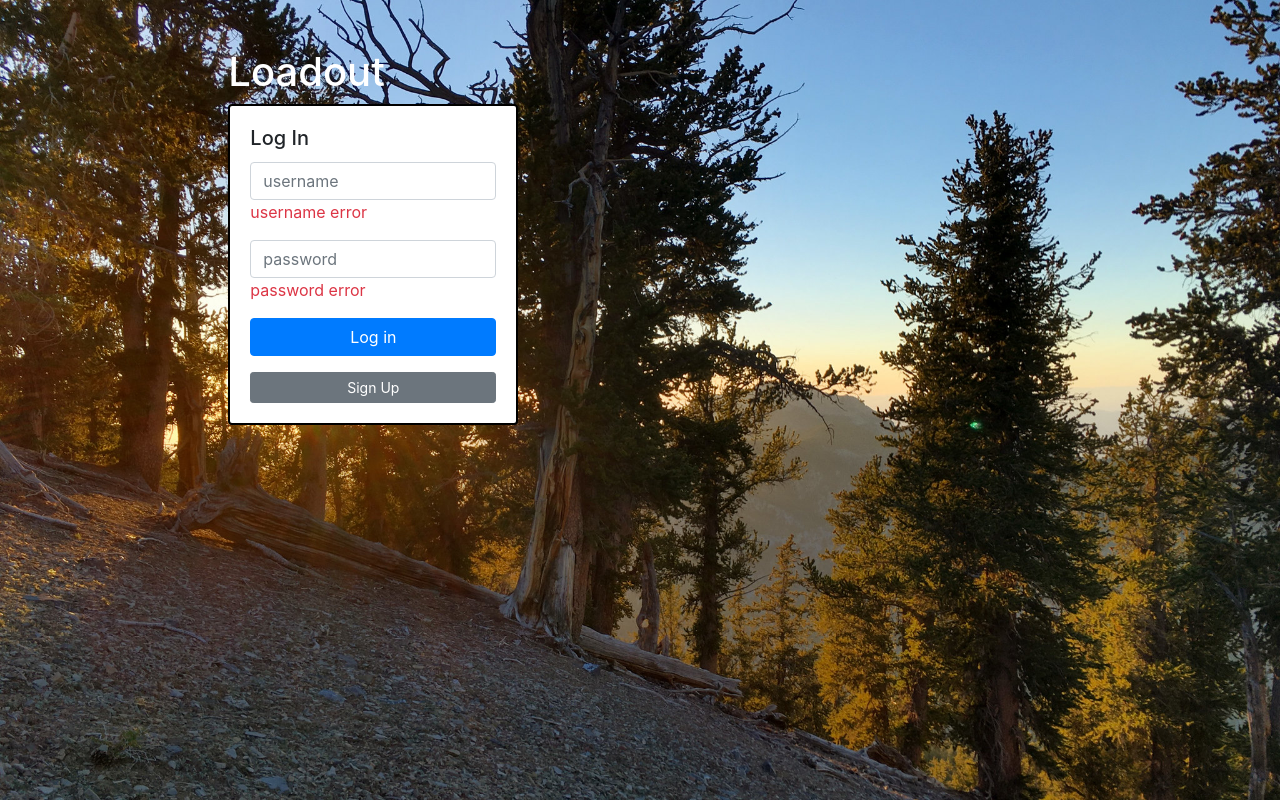
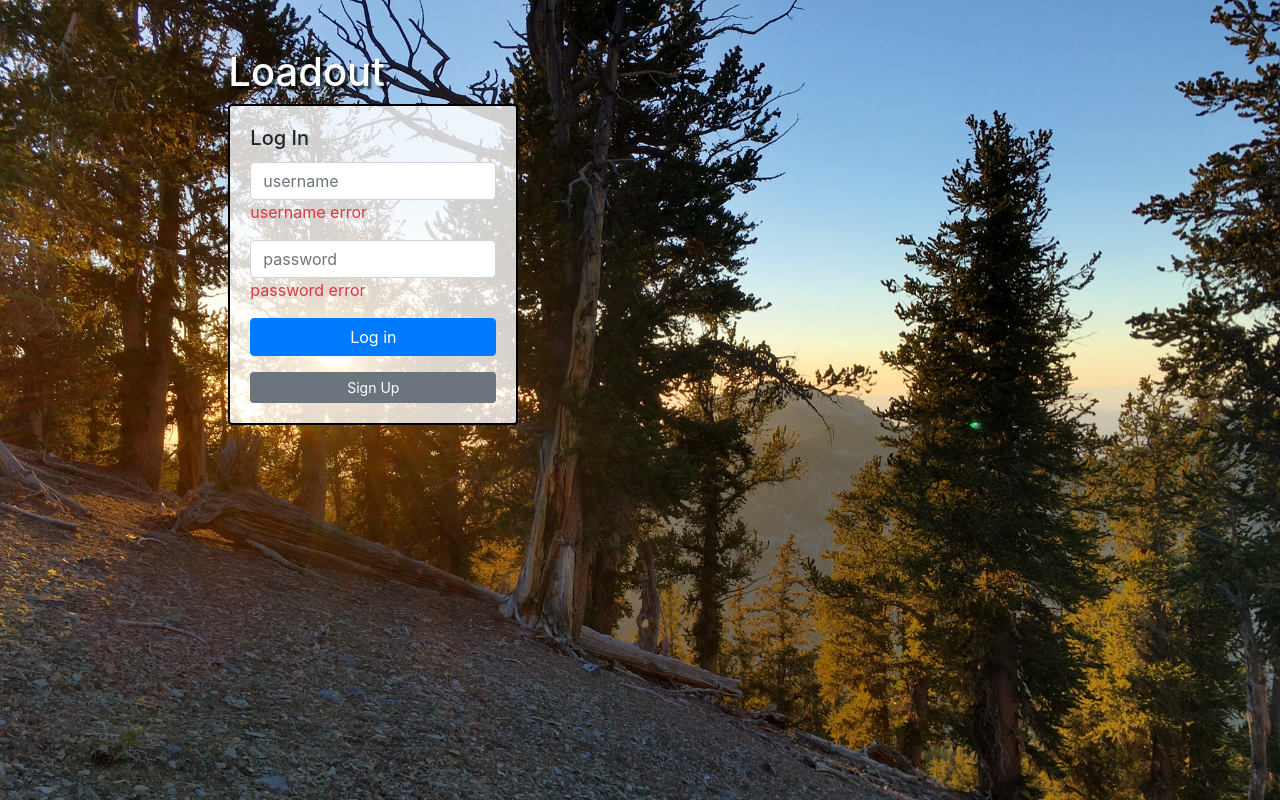
Before and after one commit to Chris-Fortier/loadout, a React (Create React App) app: page / in a window 1280 px wide. Built offline with nearby package versions, Linux system fonts and the light colour scheme.

Commit message:
style update on landing page

```diff
--- a/src/style/style.scss
+++ b/src/style/style.scss
@@ -40,3 +40,22 @@
 //    margin-left: -30px;
 //    margin-right: -30px;
 // }
+
+// style specific to the landing page
+.landing-page {
+   h1 {
+      text-shadow: 3px 3px 2px rgba(0, 0, 0, 0.7);
+   }
+   .card {
+      background-color: rgba(
+         255,
+         255,
+         255,
+         0.8
+      ); // sets opacity of the card but not its decendants, so I can have opaque sub-elements
+
+      // input {
+      //    opacity: default;
+      // }
+   }
+}
```
